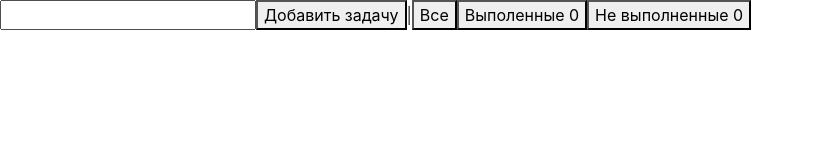
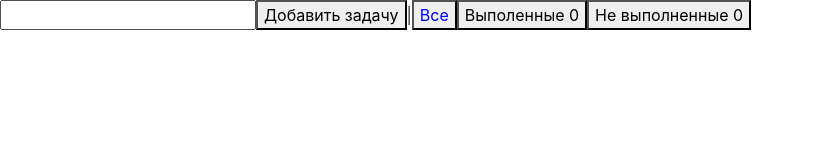
Before and after one commit to Exanimates/todo-list, a React (Create React App) app: page / in a window 1280 px wide. Shown: the top 160 px of the page, without its empty margins (0-814 px from the left). Built offline with nearby package versions, Linux system fonts and the light colour scheme.

Commit message:
Добавил подсветку текущего фильтра.

```diff
--- a/src/App/App.tsx
+++ b/src/App/App.tsx
@@ -7,12 +7,13 @@ import { Todo, Counter } from "../types/todoTypes"
 interface AppPropType {
 	todos: Todo[];
   counter: Counter;
+  currentFilter: string;
   onAddTodo: Function;
   onToggle: Function;
   onFilter: Function;
 }
 
-const App: React.FC<AppPropType> = ({ todos, counter, onAddTodo, onToggle, onFilter }) => {
+const App: React.FC<AppPropType> = ({ todos, counter, currentFilter, onAddTodo, onToggle, onFilter }) => {
 
   const [inputValue, setInputValue] = useState("");
 
@@ -46,9 +47,9 @@ const App: React.FC<AppPropType> = ({ todos, counter, onAddTodo, onToggle, onFil
         { validationMessage }
         <button onClick={() => addTodo()}>Добавить задачу</button>
         |
-        <button onClick={() => filter("SHOW_ALL")}>Все</button>
-        <button onClick={() => filter("SHOW_COMPLETED")}>Выполенные { counter.completedCount }</button>
-        <button onClick={() => filter("SHOW_INCOMPLETED")}>Не выполненные { counter.incompletedCount }</button>
+        <button style={{ color: "SHOW_ALL" === currentFilter ? "blue" : "black"}} onClick={() => filter("SHOW_ALL")}>Все</button>
+        <button style={{ color: "SHOW_COMPLETED" === currentFilter ? "blue" : "black"}} onClick={() => filter("SHOW_COMPLETED")}>Выполенные { counter.completedCount }</button>
+        <button style={{ color: "SHOW_INCOMPLETED" === currentFilter ? "blue" : "black"}} onClick={() => filter("SHOW_INCOMPLETED")}>Не выполненные { counter.incompletedCount }</button>
         <div>
           {
             todos.map((elem: Todo) => { return <p> <span onClick={() => toggle(elem.id)}>{elem.text} {elem.completed ? "Выполено" : "Не выполнено"}</span></p> })
@@ -82,7 +83,8 @@ const App: React.FC<AppPropType> = ({ todos, counter, onAddTodo, onToggle, onFil
   const mapStateToProps = (state: any) => {
     return {
       todos: getVisibleTodos(state.todos, state.filter),
-      counter: getCounter(state.todos)
+      counter: getCounter(state.todos),
+      currentFilter: state.filter
     };
   };
 
```
